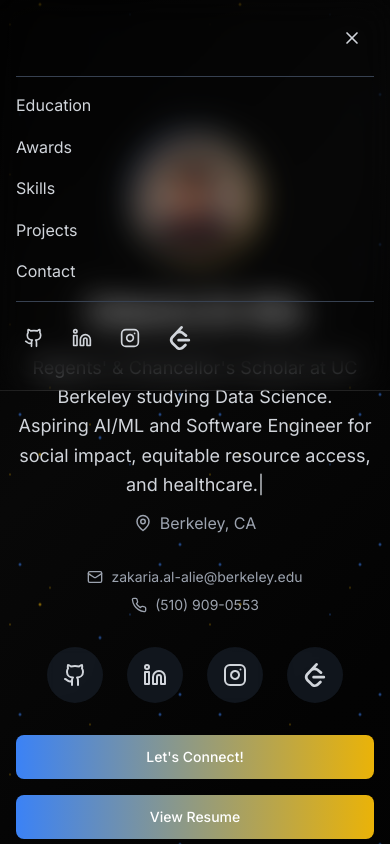
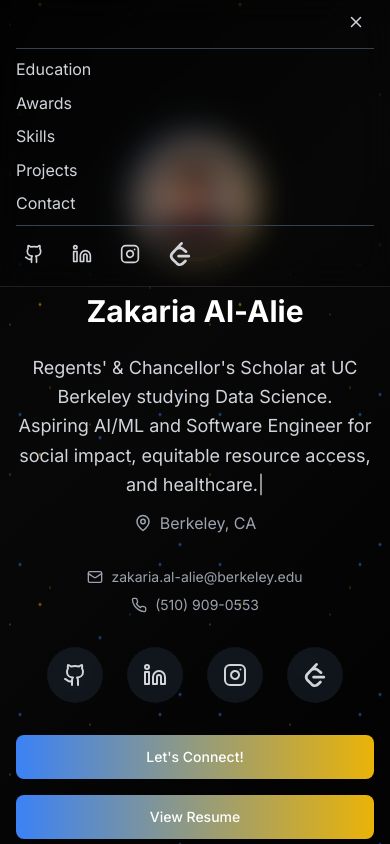
Before and after one commit to zak-510/portfolio, a React (Vite) app: page / in a window 390 px wide. Both pictures are taken after a click on the button 352 px from the left and 38 px from the top of the page. Shown: the top 844 px of the page. Built offline with nearby package versions, Linux system fonts and the light colour scheme.

Commit message:
Fix mobile header: restore responsive padding, safe area, and mobile-optimized spacing

```diff
--- a/src/components/Header.tsx
+++ b/src/components/Header.tsx
@@ -16,8 +16,8 @@ const Header: React.FC<HeaderProps> = ({ mobileMenuOpen, setMobileMenuOpen }) =>
   };
 
   return (
-    <header className="fixed top-0 left-0 right-0 z-50 backdrop-blur-lg border-b bg-black/10 border-white/10 transition-all duration-300">
-      <div className="container mx-auto px-4 py-4">
+    <header className="fixed top-0 left-0 right-0 z-50 backdrop-blur-lg border-b bg-black/10 border-white/10 transition-all duration-300 pt-safe">
+      <div className="container mx-auto px-4 py-1 lg:py-4">
         <div className="flex items-center justify-between relative">
           {/* Left side - Logo/Brand (empty for now) */}
           <div className="flex-1 md:flex-none">
@@ -59,8 +59,8 @@ const Header: React.FC<HeaderProps> = ({ mobileMenuOpen, setMobileMenuOpen }) =>
           </nav>
 
           {/* Right side - Social Links */}
-          <div className="flex items-center space-x-4 flex-1 md:flex-none justify-end">
-            <div className="hidden sm:flex items-center space-x-3">
+          <div className="flex items-center space-x-2 sm:space-x-4 flex-1 lg:flex-none justify-end">
+            <div className="hidden lg:flex items-center space-x-2 md:space-x-3">
               <a
                 href="https://github.com/zak-510"
                 target="_blank"
@@ -107,17 +107,17 @@ const Header: React.FC<HeaderProps> = ({ mobileMenuOpen, setMobileMenuOpen }) =>
                   setMobileMenuOpen(!mobileMenuOpen);
                 });
               }}
-              className="md:hidden p-3 min-w-[44px] min-h-[44px] rounded-full transition-all text-gray-300 hover:text-white hover:bg-gray-700 focus:outline-none active:bg-gray-600 touch-manipulation flex items-center justify-center"
+              className="lg:hidden p-1.5 lg:p-3 min-w-[36px] min-h-[36px] lg:min-w-[44px] lg:min-h-[44px] rounded-full transition-all text-gray-300 hover:text-white hover:bg-gray-700 focus:outline-none active:bg-gray-600 touch-manipulation flex items-center justify-center"
             >
-              {mobileMenuOpen ? <X size={20} /> : <Menu size={20} />}
+              {mobileMenuOpen ? <X size={18} className="lg:w-5 lg:h-5" /> : <Menu size={18} className="lg:w-5 lg:h-5" />}
             </button>
           </div>
         </div>
 
         {/* Mobile Menu */}
         {mobileMenuOpen && (
-          <div className="md:hidden mt-4 py-4 border-t border-gray-700 transition-all duration-300">
-            <nav className="flex flex-col space-y-4">
+          <div className="lg:hidden mt-2 py-2 lg:mt-4 lg:py-4 border-t border-gray-700 transition-all duration-300">
+            <nav className="flex flex-col space-y-2 lg:space-y-4">
               <button
                 onClick={() => scrollToSection('education')}
                 className="text-left hover:text-yellow-400 transition-colors text-gray-300 focus:outline-none"
@@ -150,7 +150,7 @@ const Header: React.FC<HeaderProps> = ({ mobileMenuOpen, setMobileMenuOpen }) =>
               </button>
             </nav>
 
-            <div className="flex items-center space-x-3 mt-4 pt-4 border-t border-gray-700">
+            <div className="flex items-center space-x-3 mt-2 pt-2 lg:mt-4 lg:pt-4 border-t border-gray-700">
               <a
                 href="https://github.com/zak-510"
                 target="_blank"
```
